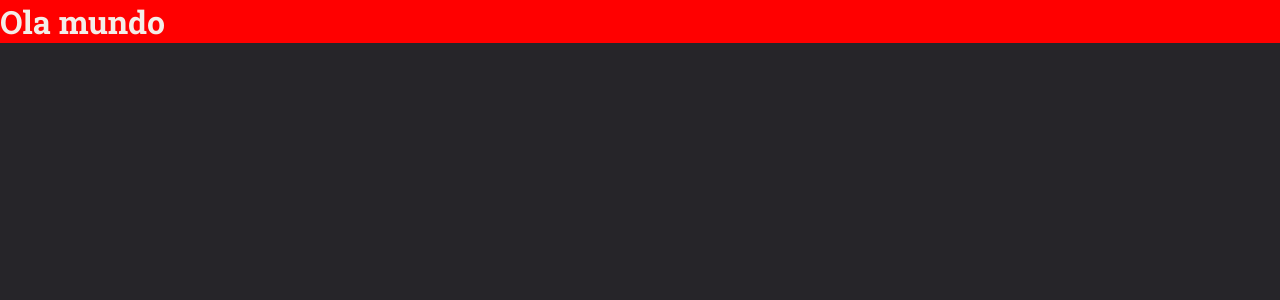
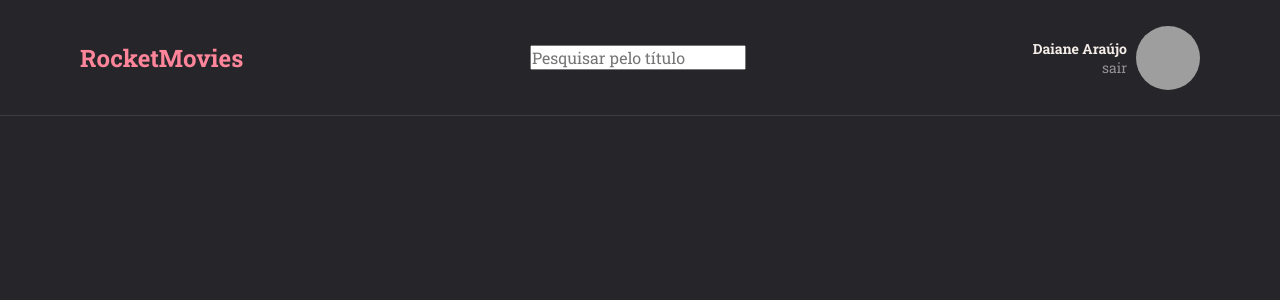
Before and after one commit to araujodai/RocketMovies, a React (Vite) app: page / in a window 1280 px wide. Shown: the top 300 px of the page. Built offline with nearby package versions, Linux system fonts and the light colour scheme; grey boxes are pictures that could not be loaded.

Commit message:
create header component

```diff
--- /dev/null
+++ b/src/components/Header/index.jsx
@@ -0,0 +1,21 @@
+import { Container, Profile } from "./styles";
+
+export function Header() {
+  return (
+    <Container>
+      <h2>RocketMovies</h2>
+      <input type="text" placeholder="Pesquisar pelo título"></input>
+      <Profile>
+        <div>
+          <strong>Daiane Araújo</strong>
+          <a href="/">sair</a>
+        </div>
+        <img
+          src="https://github.com/araujodai.png"
+          alt="Foto de perfil do usuário"
+        />
+      </Profile>
+
+    </Container>
+  );
+};
--- /dev/null
+++ b/src/components/Header/styles.js
@@ -0,0 +1,43 @@
+import styled from "styled-components";
+
+export const Container = styled.header`
+  grid-area: header;
+  width: 100%;
+  height: 11.6rem;
+  display: flex;
+  justify-content: space-between;
+  align-items: center;
+  border-bottom-width: 1px;
+  border-bottom-style: solid;
+  border-bottom-color: ${({ theme })=> theme.COLORS.BACKGROUND_700};
+  padding: 0 8rem;
+
+  > h2 {
+    color: ${({ theme })=> theme.COLORS.PRIMARY_COLOR};
+    font-size: 2.4rem;
+  }
+`;
+
+export const Profile = styled.div`
+  display: flex;
+  align-items: center;
+  gap: 0.9rem;
+
+  > div {
+    display: flex;
+    flex-direction: column;
+    align-items: end;
+    font-size: 1.4rem;
+
+    a {
+      font-weight: 400;
+      color: ${({ theme })=> theme.COLORS.GRAY_200};
+    }
+  }
+
+  > img {
+    width: 6.4rem;
+    height: 6.4rem;
+    border-radius: 50%;
+  }
+`;
--- a/src/pages/Preview/index.jsx
+++ b/src/pages/Preview/index.jsx
@@ -1,9 +1,11 @@
+import { Header } from "../../components/Header";
+
 import { Container } from "./styles";
 
 export function Preview() {
   return (
     <Container>
-      <h1>Ola mundo</h1>
+      <Header />
     </Container>
   );
 };
--- a/src/pages/Preview/styles.js
+++ b/src/pages/Preview/styles.js
@@ -1,5 +1,4 @@
 import styled from "styled-components";
 
 export const Container = styled.div`
-  background-color: red;
 `;
```
